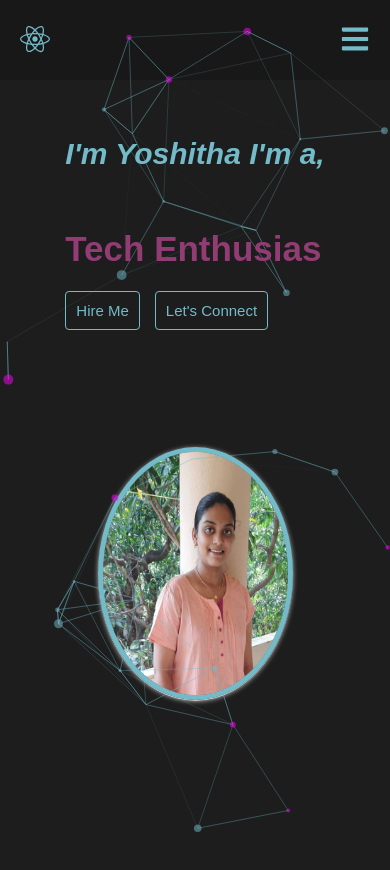
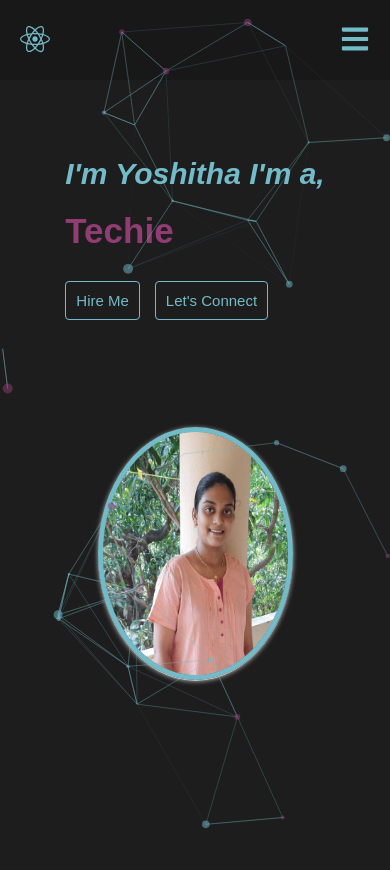
Before and after one commit to Yoshi1705/Portfolio, a React (Create React App) app: page / in a window 390 px wide. Shown: the top 870 px of the page. Built offline with nearby package versions, Linux system fonts and the light colour scheme; a web font is replaced by a local one.

Commit message:
portfoliofinalised

```diff
--- a/src/Container/home/Design.js
+++ b/src/Container/home/Design.js
@@ -55,7 +55,7 @@ const Design = () =>{
                 },
                 particles: {
                     color: {
-                        value: ["#73BBC9","#ff00ff","#00fff"]
+                        value: ["#73BBC9","#913C73","#00fff"]
                     },
                     links: {
                         color: "#73BBC9",
--- a/src/Container/home/index.js
+++ b/src/Container/home/index.js
@@ -20,7 +20,7 @@ function Home() {
   };
 
   const [text] = useTypewriter({
-    words: ["Web Developer", "Tech Enthusiastic", "Btech Student"],
+    words: ["Web Developer", "Techie", "Code Explorer","Btech Student"],
     loop: true,
     typeSpeed: 120,
   });
--- a/src/Container/home/style.css
+++ b/src/Container/home/style.css
@@ -113,11 +113,13 @@ button:hover
         margin-left: 0;
         font-size: 25px;
     }
-
+    .wrapper h1{
+        margin-bottom: 20px;
+    }
     .writer
     {
         margin-left: 0;
-        position: fixed;
+        position: initial;
     }
     .writer-type{
         font-size: 35px;
@@ -125,8 +127,8 @@ button:hover
    .btn
    {
       margin-left: 0;
-      margin-top: 110px;
-    margin-bottom: 30px;
+      margin-top: 20px;
+      margin-bottom: 20px;
    }
     .mini
     {
--- a/src/Container/skills/util.js
+++ b/src/Container/skills/util.js
@@ -22,7 +22,7 @@
   },
 
   {
-    label: "PROGRAMMING LANGUAGES",
+    label: "TECH STACK",
     data: [
       {
         skill: "C",
```
